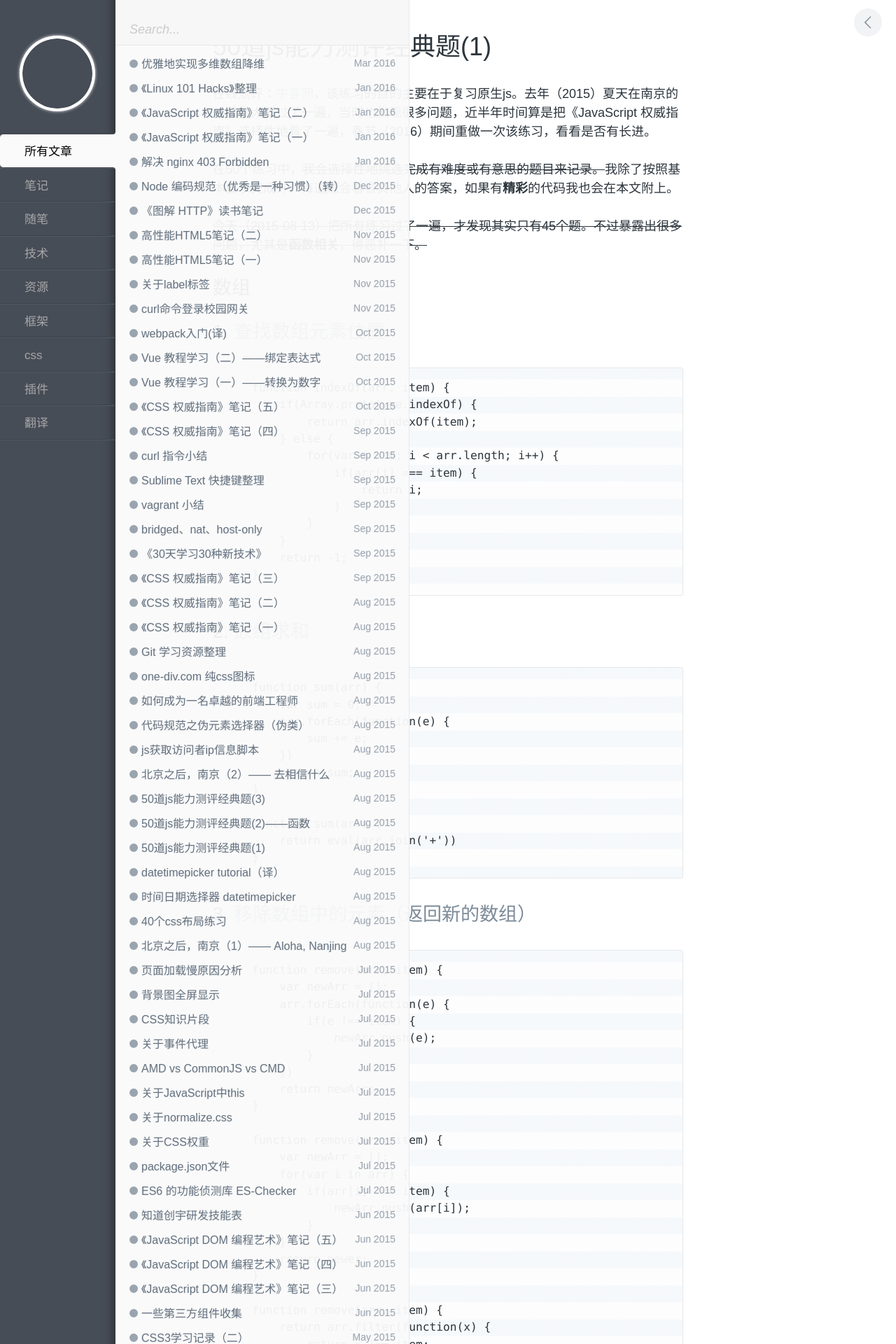
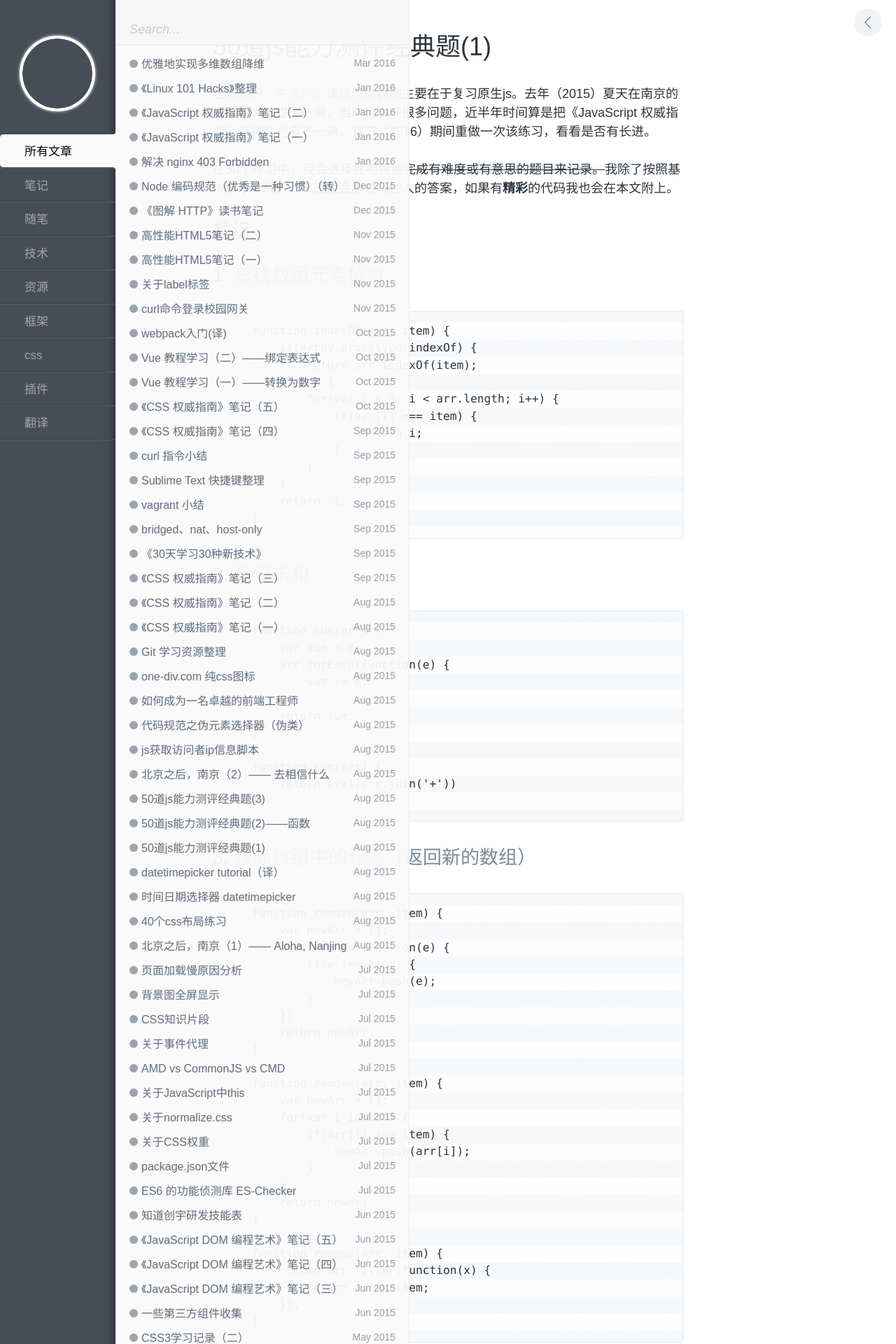
Before and after one commit to byr-gdp/byr-gdp.github.io, a Jekyll site: the page built from _posts/tech/2015-08-08-50-problem-js-assessment.md, in a window 1280 px wide. Shown: the top 1920 px of the page at 70% size. Built offline with Jekyll 4.4.1, drawn with Linux system fonts in a browser that asks for light colours; comment, search, counter and statistics services are not loaded; part of the change alters nothing that is shown.

Commit message:
finish review 50-problem-js-assessment

```diff
--- a/_posts/tech/2015-08-08-50-problem-js-assessment.md
+++ b/_posts/tech/2015-08-08-50-problem-js-assessment.md
@@ -10,8 +10,6 @@ description: 50道js能力测评经典题
 在线测评：[牛客网](http://www.nowcoder.com/ta/js-assessment?page=1)，该练习的目的主要在于复习原生js。去年（2015）夏天在南京的时候我大概过了一遍，当时也发现很多问题，近半年时间算是把《JavaScript 权威指南》选择性地看了一遍，春节（2016）期间重做一次该练习，看看是否有长进。
 
 在50个练习中，<del>我会选择性地挑选完成有难度或有意思的题目来记录。</del>我除了按照基本要求完成外，每道题会看看其他人的答案，如果有**精彩**的代码我也会在本文附上。
-
-<del>今天（2015-08-13）把所有练习过了一遍，才发现其实只有45个题。不过暴露出很多问题，尤其是**函数相关**，得恶补一下。</del>
 
 # 数组
 
@@ -309,10 +307,6 @@ description: 50道js能力测评经典题
     	return str||num;
 	}
 
----
-
-以下为之前的部分，待完善。
-
 # 逻辑操作
 
 ## 1. [或运算](http://www.nowcoder.com/practice/77f1e6e2f54044d0ad47ab14e3711489?rp=2&ru=/ta/js-assessment&qru=/ta/js-assessment/question-ranking)
@@ -321,7 +315,7 @@ description: 50道js能力测评经典题
 
 # Number
 
-## 1.二进制转换——十进制转二进制
+## 1. [二进制转换——十进制转二进制](http://www.nowcoder.com/practice/2c7f25d532aa4e20b67af9d3c93dc65f?rp=2&ru=/ta/js-assessment&qru=/ta/js-assessment/question-ranking)
 
 	// toStirng
 	function valueAtBit(num, bit) {
@@ -333,13 +327,13 @@ description: 50道js能力测评经典题
 		return (num>>(bit-1)) % 2;
 	}
 
-#### 2.二进制转换——二进制转十进制
+## 2. [二进制转换——二进制转十进制](http://www.nowcoder.com/practice/4123561150114d119ba41f28219a454f?rp=2&ru=/ta/js-assessment&qru=/ta/js-assessment/question-ranking)
 
 	function base10(str) {
 		return parseInt(str, 2);
 	}
 
-#### 3.二进制转换——数字转换二进制字符串
+## 3. [二进制转换——数字转换二进制字符串](http://www.nowcoder.com/practice/7b74386695cc48349af37196f45e62a8?rp=2&ru=/ta/js-assessment&qru=/ta/js-assessment/question-ranking)
 
     // 字符串拼接
     function convertToBinary(num) {
@@ -360,6 +354,7 @@ description: 50道js能力测评经典题
     	}
     	return n.join('');
 	}
+
     //优化前导0实现，通过unshfit
     function convertToBinary(num) {
       var result = num.toString(2);
@@ -381,99 +376,37 @@ description: 50道js能力测评经典题
       return zero.slice(bit.length-8).join("")+bit;
     }
 
-### 对象
+## 4. [乘法](http://www.nowcoder.com/practice/6429776e4630435cbc3eeb36bdf41f83?rp=2&ru=/ta/js-assessment&qru=/ta/js-assessment/question-ranking)
 
-#### 1.改变上下文
+# 对象
 
-##### 题目描述
-
-将函数 fn 的执行上下文改为 obj，返回 fn 执行后的值
-
-**输入例子:**
-
-alterContext(function() {return this.greeting + ', ' + this.name + '!'; }, {name: 'Rebecca', greeting: 'Yo' })
-
-**输出例子:**
-
-Yo, Rebecca!
-
-##### 分析
-
-用到apply，直接贴代码
+## 1. [改变上下文](http://www.nowcoder.com/practice/dfcc28bf243642b795eaf5a2a621acc5?rp=2&ru=/ta/js-assessment&qru=/ta/js-assessment/question-ranking)
 
     function alterContext(fn, obj) {
       return fn.apply(obj);
     }
 
-#### 2.批量改变对象的属性
-
-##### 题目描述
-
-给定一个构造函数 constructor，请完成 alterObjects 方法，将 constructor 的所有实例的 greeting 属性指向给定的 greeting 变量。
-
-**输入例子:**
-
-var C = function(name) {this.name = name; return this;}; var obj1 = new C('Rebecca'); alterObjects(C, 'What\'s up'); obj1.greeting;
-
-**输出例子:**
-
-What's up
-
-##### 分析
-
-用到`prototype`，直接贴代码
-
+## 2. [批量改变对象的属性](http://www.nowcoder.com/practice/4f7d25a30eb1463cbf1daac39ec04f8d?rp=2&ru=/ta/js-assessment&qru=/ta/js-assessment/question-ranking)
 
     function alterObjects(constructor, greeting) {
       constructor.prototype.greeting=greeting;
     }
 
-#### 3.属性遍历
+## 3. [属性遍历](http://www.nowcoder.com/practice/0158a4f165154f2eaf27d1907aa55e57?rp=2&ru=/ta/js-assessment&qru=/ta/js-assessment/question-ranking)
 
-##### 题目描述
-
-找出对象 obj 不在原型链上的属性(注意这题测试例子的冒号后面也有一个空格~)
-
-1. 返回数组，格式为 key: value
-2. 结果数组不要求顺序
-
-**输入例子:**
-
-var C = function() {this.foo = 'bar'; this.baz = 'bim';}; C.prototype.bop = 'bip'; iterate(new C());
-
-**输出例子:**
-
-["foo: bar", "baz: bim"]
-
-##### 分析
-
-用到了`hasOwnProperty`和for循环`for(var key in obj)`形式，代码如下：
-
-    function iterate(obj) {
-      var arr = [];
-      for(var key in obj) {
-        if(obj.hasOwnProperty(key)) {
-            arr.push(key + ': ' + obj[key]);
-        }
-      }
-      return arr;
-    }
+	function iterate(obj) {
+		var result = [];
+    	for(var item in obj) {
+        	if(obj.hasOwnProperty(item)) {
+            	result.push(item + ': ' + obj[item]);
+        	}
+    	}
+    	return result;
+	}
 
 ### 模块
 
-#### 1.模块
-
-##### 题目描述
-
-完成函数 createModule，调用之后满足如下要求：
-
-1. 返回一个对象
-2. 对象的 greeting 属性值等于 str1， name 属性值等于 str2
-3. 对象存在一个 sayIt 方法，该方法返回的字符串为 greeting属性值 + ', ' + name属性值
-
-##### 分析
-
-返回函数中调用属性前得加`this`，代码如下：
+#### 1.[模块](http://www.nowcoder.com/practice/48e53feaabe94506a61300edadb5496d?rp=2&ru=/ta/js-assessment&qru=/ta/js-assessment/question-ranking)
 
     function createModule(str1, str2) {
       return {
@@ -484,3 +417,7 @@ var C = function() {this.foo = 'bar'; this.baz = 'bim';}; C.prototype.bop = 'bip
         }
       }
     }
+
+---
+
+(最后修改于 2016-03-09)
```
